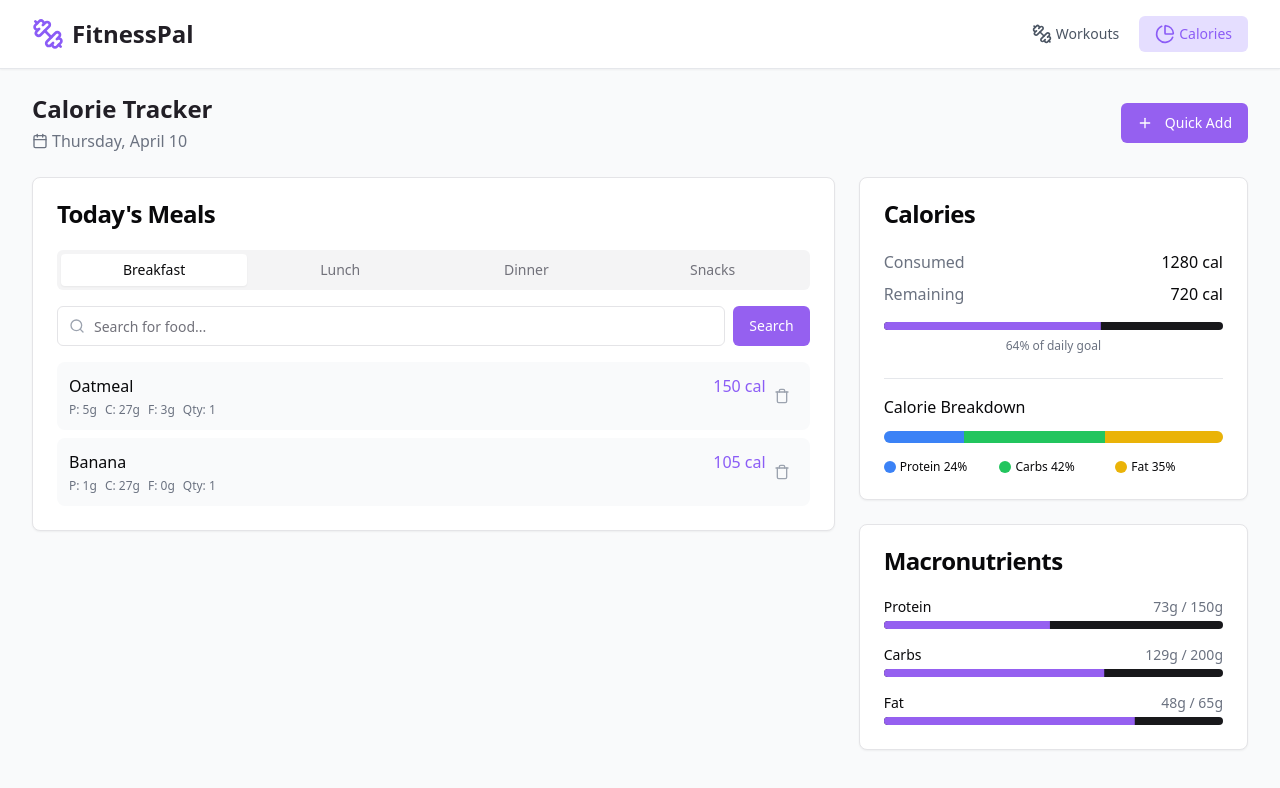
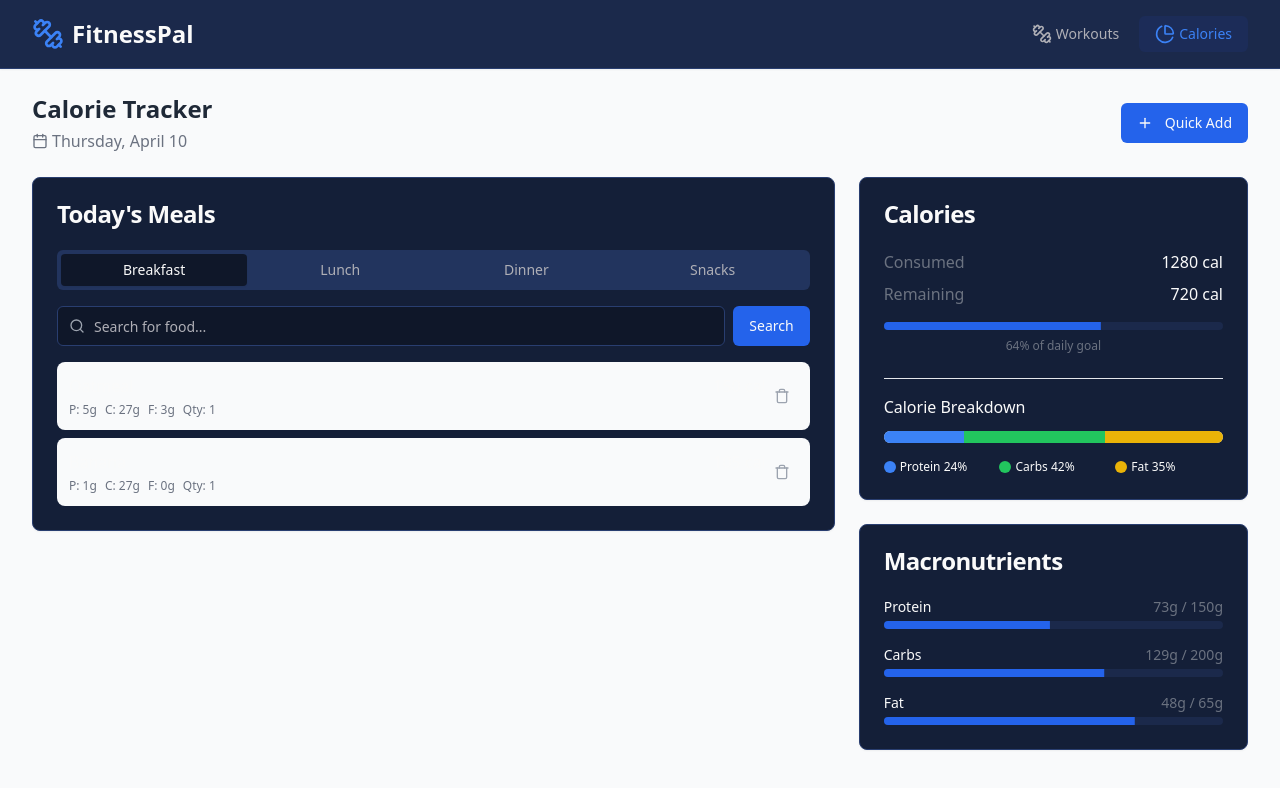
Before and after one commit to NexttotheTOP/one-page-fitness-pal, a React (Vite) app: page /calories in a window 1280 px wide. Shown: the top 788 px of the page. Built offline with nearby package versions, Linux system fonts and the light colour scheme.

Commit message:
Refactor: Use darker blue theme
Update the application to use a darker blue color scheme instead of purple.

```diff
--- a/src/components/Header.tsx
+++ b/src/components/Header.tsx
@@ -7,12 +7,12 @@ const Header = () => {
   const location = useLocation();
 
   return (
-    <header className="bg-white border-b border-gray-200 py-4 shadow-sm">
+    <header className="bg-secondary border-b border-border py-4 shadow-sm">
       <div className="fitness-container">
         <div className="flex items-center justify-between">
           <div className="flex items-center space-x-2">
-            <Dumbbell className="h-8 w-8 text-fitness-purple" />
-            <h1 className="text-2xl font-bold text-fitness-charcoal">FitnessPal</h1>
+            <Dumbbell className="h-8 w-8 text-fitness-blue-light" />
+            <h1 className="text-2xl font-bold text-foreground">FitnessPal</h1>
           </div>
 
           <nav className="flex items-center space-x-1">
@@ -20,8 +20,8 @@ const Header = () => {
               to="/"
               className={`flex items-center space-x-1 px-4 py-2 rounded-md text-sm font-medium ${
                 location.pathname === '/'
-                  ? 'bg-fitness-purple-light text-fitness-purple'
-                  : 'text-gray-600 hover:text-fitness-purple hover:bg-gray-100'
+                  ? 'bg-fitness-blue/20 text-fitness-blue-light'
+                  : 'text-muted-foreground hover:text-fitness-blue-light hover:bg-secondary/50'
               }`}
             >
               <Dumbbell className="h-5 w-5" />
@@ -32,8 +32,8 @@ const Header = () => {
               to="/calories"
               className={`flex items-center space-x-1 px-4 py-2 rounded-md text-sm font-medium ${
                 location.pathname === '/calories'
-                  ? 'bg-fitness-purple-light text-fitness-purple'
-                  : 'text-gray-600 hover:text-fitness-purple hover:bg-gray-100'
+                  ? 'bg-fitness-blue/20 text-fitness-blue-light'
+                  : 'text-muted-foreground hover:text-fitness-blue-light hover:bg-secondary/50'
               }`}
             >
               <PieChart className="h-5 w-5" />
--- a/src/index.css
+++ b/src/index.css
@@ -5,84 +5,50 @@
 
 @layer base {
   :root {
-    --background: 0 0% 100%;
-    --foreground: 240 10% 3.9%;
+    --background: 222 47% 11%; /* Dark Blue Background */
+    --foreground: 0 0% 98%; /* Light text */
 
-    --card: 0 0% 100%;
-    --card-foreground: 240 10% 3.9%;
+    --card: 222 47% 15%; /* Slightly lighter blue for cards */
+    --card-foreground: 0 0% 98%;
 
-    --popover: 0 0% 100%;
-    --popover-foreground: 240 10% 3.9%;
+    --popover: 222 47% 15%;
+    --popover-foreground: 0 0% 98%;
 
-    --primary: 262 83% 66%;
-    --primary-foreground: 0 0% 100%;
+    --primary: 221 83% 53%; /* Bright Blue */
+    --primary-foreground: 0 0% 98%;
 
-    --secondary: 240 5.9% 10%;
+    --secondary: 222 47% 20%; /* Darker Blue for secondary elements */
     --secondary-foreground: 0 0% 98%;
 
-    --muted: 240 4.8% 95.9%;
-    --muted-foreground: 240 3.8% 46.1%;
+    --muted: 222 47% 25%;
+    --muted-foreground: 240 5% 70%;
 
-    --accent: 262 83% 96%;
-    --accent-foreground: 240 5.9% 10%;
+    --accent: 222 47% 25%;
+    --accent-foreground: 0 0% 98%;
 
     --destructive: 0 84.2% 60.2%;
     --destructive-foreground: 0 0% 98%;
 
-    --border: 240 5.9% 90%;
-    --input: 240 5.9% 90%;
-    --ring: 262 83% 66%;
+    --border: 222 47% 30%;
+    --input: 222 47% 30%;
+    --ring: 221 83% 53%;
 
     --radius: 0.5rem;
-
-    --sidebar-background: 0 0% 98%;
-    --sidebar-foreground: 240 5.3% 26.1%;
-    --sidebar-primary: 240 5.9% 10%;
-    --sidebar-primary-foreground: 0 0% 98%;
-    --sidebar-accent: 240 4.8% 95.9%;
-    --sidebar-accent-foreground: 240 5.9% 10%;
-    --sidebar-border: 220 13% 91%;
-    --sidebar-ring: 217.2 91.2% 59.8%;
   }
 
   .dark {
-    --background: 240 10% 3.9%;
+    /* Dark mode can use similar or slightly different shades */
+    --background: 222 47% 9%;
     --foreground: 0 0% 98%;
+    /* ... other dark mode variables remain similar to light mode */
+  }
 
-    --card: 240 10% 3.9%;
-    --card-foreground: 0 0% 98%;
-
-    --popover: 240 10% 3.9%;
-    --popover-foreground: 0 0% 98%;
-
-    --primary: 262 83% 66%;
-    --primary-foreground: 0 0% 98%;
-
-    --secondary: 240 3.7% 15.9%;
-    --secondary-foreground: 0 0% 98%;
-
-    --muted: 240 3.7% 15.9%;
-    --muted-foreground: 240 5% 64.9%;
-
-    --accent: 240 3.7% 15.9%;
-    --accent-foreground: 0 0% 98%;
-
-    --destructive: 0 62.8% 30.6%;
-    --destructive-foreground: 0 0% 98%;
-
-    --border: 240 3.7% 15.9%;
-    --input: 240 3.7% 15.9%;
-    --ring: 262 83% 66%;
-  }
-}
-
-@layer base {
   * {
     @apply border-border;
   }
 
   body {
-    @apply bg-gray-50 text-foreground antialiased;
+    @apply bg-background text-foreground antialiased;
     font-feature-settings: "rlig" 1, "calt" 1;
   }
 }
@@ -93,18 +59,18 @@
   }
 
   .fitness-card {
-    @apply bg-white rounded-xl shadow-md hover:shadow-lg transition-shadow duration-300;
+    @apply bg-card rounded-xl shadow-md hover:shadow-lg transition-shadow duration-300;
   }
 
   .fitness-input {
-    @apply w-full rounded-md border-gray-300 shadow-sm focus:border-fitness-purple focus:ring-fitness-purple;
+    @apply w-full rounded-md border-gray-300 shadow-sm focus:border-fitness-blue focus:ring-fitness-blue;
   }
 
   .fitness-btn-primary {
-    @apply bg-fitness-purple hover:bg-fitness-purple-dark text-white font-semibold py-2 px-4 rounded-md transition-colors duration-200;
+    @apply bg-fitness-blue hover:bg-fitness-blue-dark text-white font-semibold py-2 px-4 rounded-md transition-colors duration-200;
   }
 
   .fitness-btn-secondary {
-    @apply bg-white hover:bg-gray-100 text-fitness-charcoal font-semibold py-2 px-4 border border-gray-300 rounded-md transition-colors duration-200;
+    @apply bg-secondary hover:bg-secondary/80 text-white font-semibold py-2 px-4 rounded-md transition-colors duration-200;
   }
 }
--- a/tailwind.config.ts
+++ b/tailwind.config.ts
@@ -13,99 +13,76 @@ export default {
   theme: {
     container: {
       center: true,
-			padding: '2rem',
+      padding: "2rem",
       screens: {
-				'2xl': '1400px'
-			}
+        "2xl": "1400px",
+      },
     },
     extend: {
       colors: {
-				border: 'hsl(var(--border))',
-				input: 'hsl(var(--input))',
-				ring: 'hsl(var(--ring))',
-				background: 'hsl(var(--background))',
-				foreground: 'hsl(var(--foreground))',
+        border: "hsl(var(--border))",
+        input: "hsl(var(--input))",
+        ring: "hsl(var(--ring))",
+        background: "hsl(var(--background))",
+        foreground: "hsl(var(--foreground))",
         primary: {
-					DEFAULT: 'hsl(var(--primary))',
-					foreground: 'hsl(var(--primary-foreground))'
+          DEFAULT: "hsl(var(--primary))",
+          foreground: "hsl(var(--primary-foreground))",
         },
         secondary: {
-					DEFAULT: 'hsl(var(--secondary))',
-					foreground: 'hsl(var(--secondary-foreground))'
+          DEFAULT: "hsl(var(--secondary))",
+          foreground: "hsl(var(--secondary-foreground))",
         },
         destructive: {
-					DEFAULT: 'hsl(var(--destructive))',
-					foreground: 'hsl(var(--destructive-foreground))'
+          DEFAULT: "hsl(var(--destructive))",
+          foreground: "hsl(var(--destructive-foreground))",
         },
         muted: {
-					DEFAULT: 'hsl(var(--muted))',
-					foreground: 'hsl(var(--muted-foreground))'
+          DEFAULT: "hsl(var(--muted))",
+          foreground: "hsl(var(--muted-foreground))",
         },
         accent: {
-					DEFAULT: 'hsl(var(--accent))',
-					foreground: 'hsl(var(--accent-foreground))'
+          DEFAULT: "hsl(var(--accent))",
+          foreground: "hsl(var(--accent-foreground))",
         },
         popover: {
-					DEFAULT: 'hsl(var(--popover))',
-					foreground: 'hsl(var(--popover-foreground))'
+          DEFAULT: "hsl(var(--popover))",
+          foreground: "hsl(var(--popover-foreground))",
         },
         card: {
-					DEFAULT: 'hsl(var(--card))',
-					foreground: 'hsl(var(--card-foreground))'
-				},
-				sidebar: {
-					DEFAULT: 'hsl(var(--sidebar-background))',
-					foreground: 'hsl(var(--sidebar-foreground))',
-					primary: 'hsl(var(--sidebar-primary))',
-					'primary-foreground': 'hsl(var(--sidebar-primary-foreground))',
-					accent: 'hsl(var(--sidebar-accent))',
-					'accent-foreground': 'hsl(var(--sidebar-accent-foreground))',
-					border: 'hsl(var(--sidebar-border))',
-					ring: 'hsl(var(--sidebar-ring))'
+          DEFAULT: "hsl(var(--card))",
+          foreground: "hsl(var(--card-foreground))",
         },
         fitness: {
-					purple: '#8B5CF6',
-					'purple-dark': '#7E69AB',
-					'purple-light': '#E5DEFF',
-					charcoal: '#221F26',
-					gray: '#F6F6F7',
+          blue: '#1E3A8A',
+          'blue-dark': '#091A40',
+          'blue-light': '#3B82F6',
+          charcoal: '#1F2937',
+          gray: '#F3F4F6',
           green: '#10B981',
           red: '#EF4444',
         }
       },
       borderRadius: {
-				lg: 'var(--radius)',
-				md: 'calc(var(--radius) - 2px)',
-				sm: 'calc(var(--radius) - 4px)'
+        lg: "var(--radius)",
+        md: "calc(var(--radius) - 2px)",
+        sm: "calc(var(--radius) - 4px)",
       },
       keyframes: {
-				'accordion-down': {
-					from: {
-						height: '0'
+        "accordion-down": {
+          from: { height: "0" },
+          to: { height: "var(--radix-accordion-content-height)" },
         },
-					to: {
-						height: 'var(--radix-accordion-content-height)'
-					}
+        "accordion-up": {
+          from: { height: "var(--radix-accordion-content-height)" },
+          to: { height: "0" },
         },
-				'accordion-up': {
-					from: {
-						height: 'var(--radix-accordion-content-height)'
-					},
-					to: {
-						height: '0'
-					}
-				},
-				'pulse-light': {
-					'0%, 100%': { opacity: '1' },
-					'50%': { opacity: '0.7' }
-				}
       },
       animation: {
-				'accordion-down': 'accordion-down 0.2s ease-out',
-				'accordion-up': 'accordion-up 0.2s ease-out',
-				'pulse-light': 'pulse-light 2s cubic-bezier(0.4, 0, 0.6, 1) infinite'
-			}
-		}
+        "accordion-down": "accordion-down 0.2s ease-out",
+        "accordion-up": "accordion-up 0.2s ease-out",
+      },
+    },
   },
   plugins: [require("tailwindcss-animate")],
 } satisfies Config;
```
Lines whose indentation alone changed are shown as unchanged.
